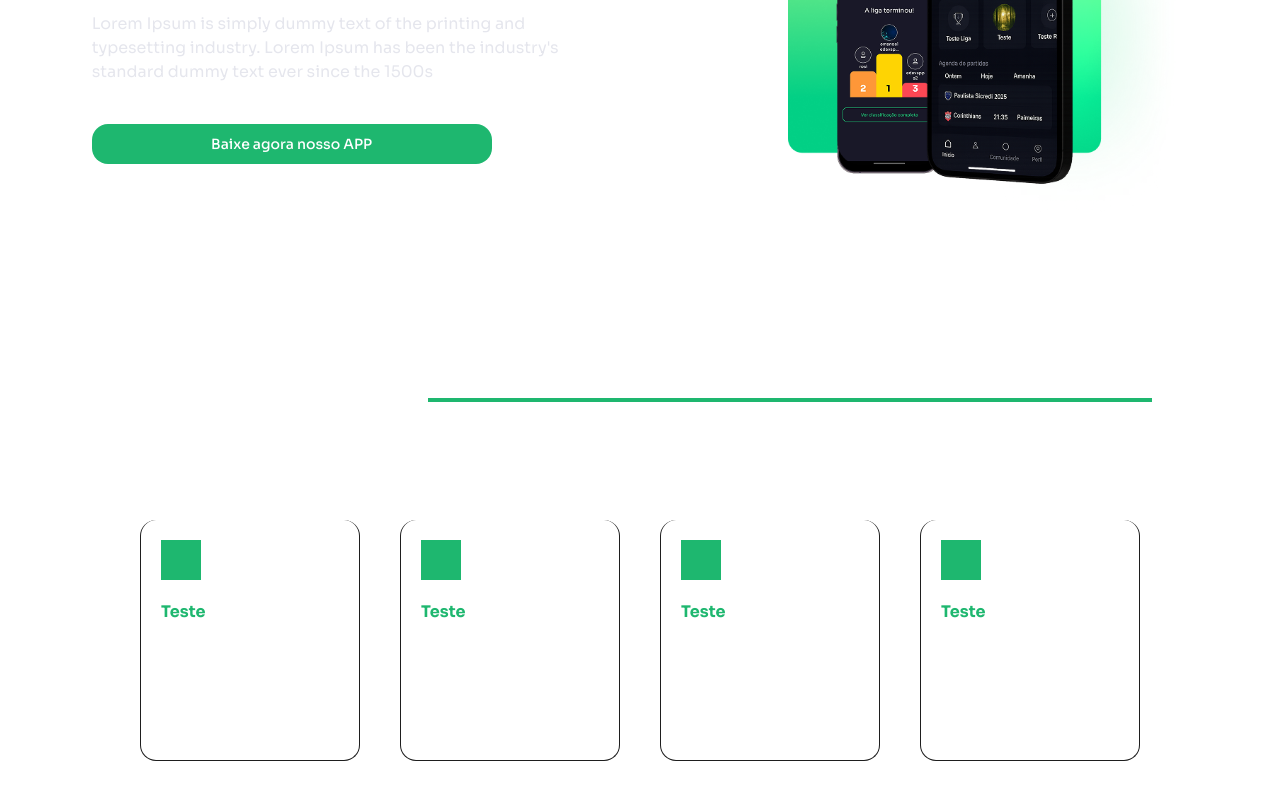
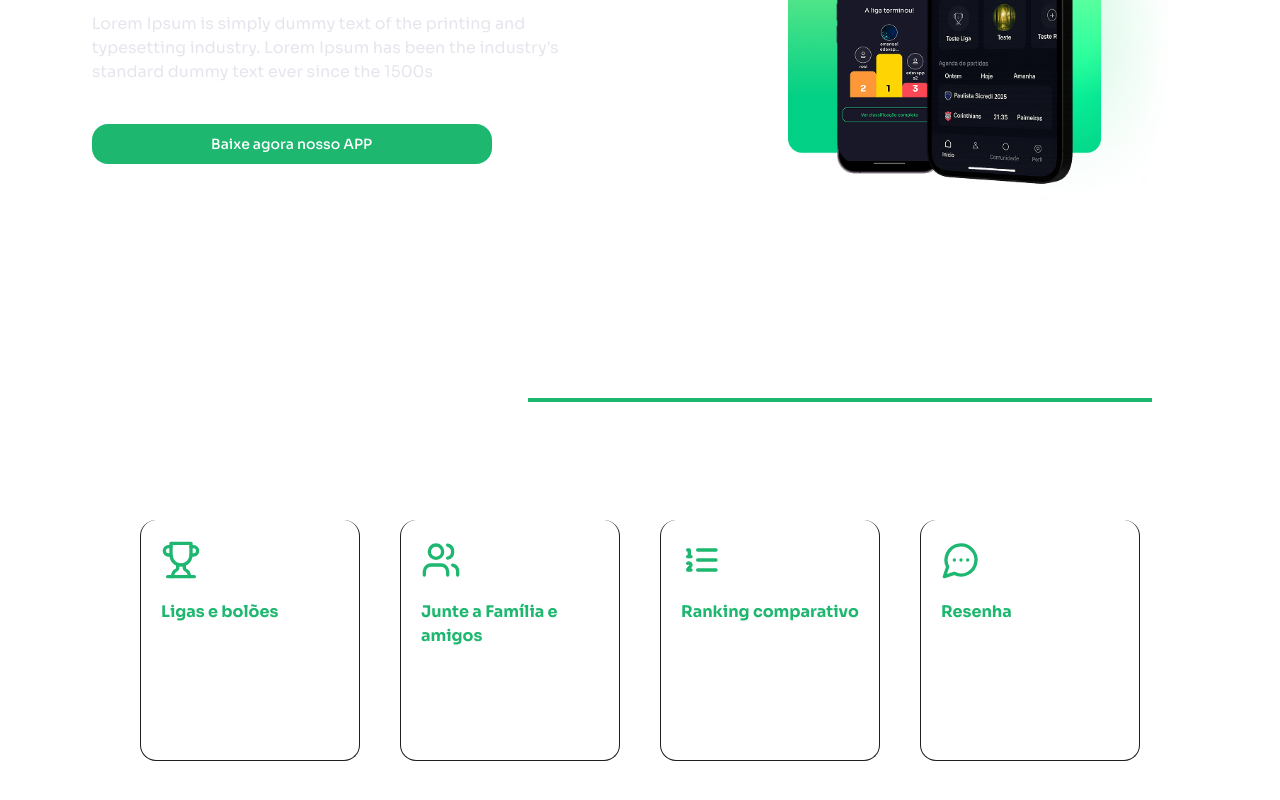
Before and after one commit to emanoeledevapps/soccerbolao-website, a Next.js app: page / in a window 1280 px wide. Shown: the part 380-1180 px from the top of the page. Built offline with nearby package versions, Linux system fonts and the light colour scheme.

Commit message:
feat: emphasis section

```diff
--- a/app/(home)/components/Emphasis/Emphasis.tsx
+++ b/app/(home)/components/Emphasis/Emphasis.tsx
@@ -4,30 +4,15 @@ export function Emphasis() {
   return (
     <section className="flex flex-col gap-10">
       <div className="flex items-center">
-        <h3 className="text-white font-bold text-4xl max-w-[300px]">Lorem ipsum dolor</h3>
-        <div className="flex flex-1 h-1 bg-green-1" />
+        <h3 className="text-white font-bold text-4xl max-w-[400px]">Vem conhecer um pouco do nosso app</h3>
+        <div className="md:flex flex-1 h-1 bg-green-1 hidden" />
       </div>
 
       <div className="flex flex-wrap justify-center gap-10 mt-10">
-        <EmphasisCard
-          title="Teste"
-          description="Lorem Ipsum is simply dummy text of the printing and typesetting"
-        />
-
-        <EmphasisCard
-          title="Teste"
-          description="Lorem Ipsum is simply dummy text of the printing and typesetting"
-        />
-
-        <EmphasisCard
-          title="Teste"
-          description="Lorem Ipsum is simply dummy text of the printing and typesetting"
-        />
-
-        <EmphasisCard
-          title="Teste"
-          description="Lorem Ipsum is simply dummy text of the printing and typesetting"
-        />
+        <EmphasisCard cardName="leaguesAndBoloes" />
+        <EmphasisCard cardName="familyAndFriends" />
+        <EmphasisCard cardName="ranking" />
+        <EmphasisCard cardName="chat" />
       </div>
 
       <div className="flex justify-center mt-10">
--- a/app/(home)/components/Emphasis/EmphasisCard.tsx
+++ b/app/(home)/components/Emphasis/EmphasisCard.tsx
@@ -1,15 +1,44 @@
+import { Trophy, Users, ListOrdered, MessageCircleMore } from "lucide-react"
+
 interface Props {
-  title: string
-  description: string
+  cardName: CardName
 }
 
-export function EmphasisCard({ description, title }: Props) {
+export function EmphasisCard({ cardName }: Props) {
+  const cardData = cardsData[cardName]
+  const Icon = cardData.icon
+
   return (
-    <div className="flex flex-col gap-5 p-5 border-x border-b rounded-2xl border-gray-1 max-w-[220px]">
-      <div className="w-10 h-10 bg-green-1"/>
+    <div className="flex flex-col gap-5 p-5 border-x border-b rounded-2xl border-gray-1 w-full md:max-w-[220px]">
+      <Icon className="text-green-1 w-10 h-10"/>
 
-      <p className="font-bold text-green-1">{title}</p>
-      <p className="text-white">{description}</p>
+      <p className="font-bold text-green-1">{cardData?.title}</p>
+      <p className="text-white">{cardData?.description}</p>
     </div>
   )
 }
+
+const cardsData = {
+  leaguesAndBoloes: {
+    title: 'Ligas e bolões',
+    description: 'Crie ligas e bolões das principais ligas nacionais e internacionais',
+    icon: Trophy
+  },
+  familyAndFriends: {
+    title: 'Junte a Família e amigos',
+    description: 'Convide seus amigos e familiares para se enfretarem entre si',
+    icon: Users
+  },
+  ranking: {
+    title: 'Ranking comparativo',
+    description: 'Compare seu desempenho em tempo real com outros participantes',
+    icon: ListOrdered
+  },
+  chat: {
+    title: 'Resenha',
+    description: 'Chats dedicados para cada liga ou bolão, para fazer a resenha',
+    icon: MessageCircleMore
+  }
+}
+
+type CardName = keyof typeof cardsData
--- a/app/(home)/page.tsx
+++ b/app/(home)/page.tsx
@@ -13,7 +13,7 @@ export default function Home() {
       <Header />
       <HeroHome />
 
-      <main className="my-20 container mx-auto px-32">
+      <main className="my-20 container mx-auto px-5 md:px-10 lg:px-32">
         <Emphasis />
       </main>
     </>
```
